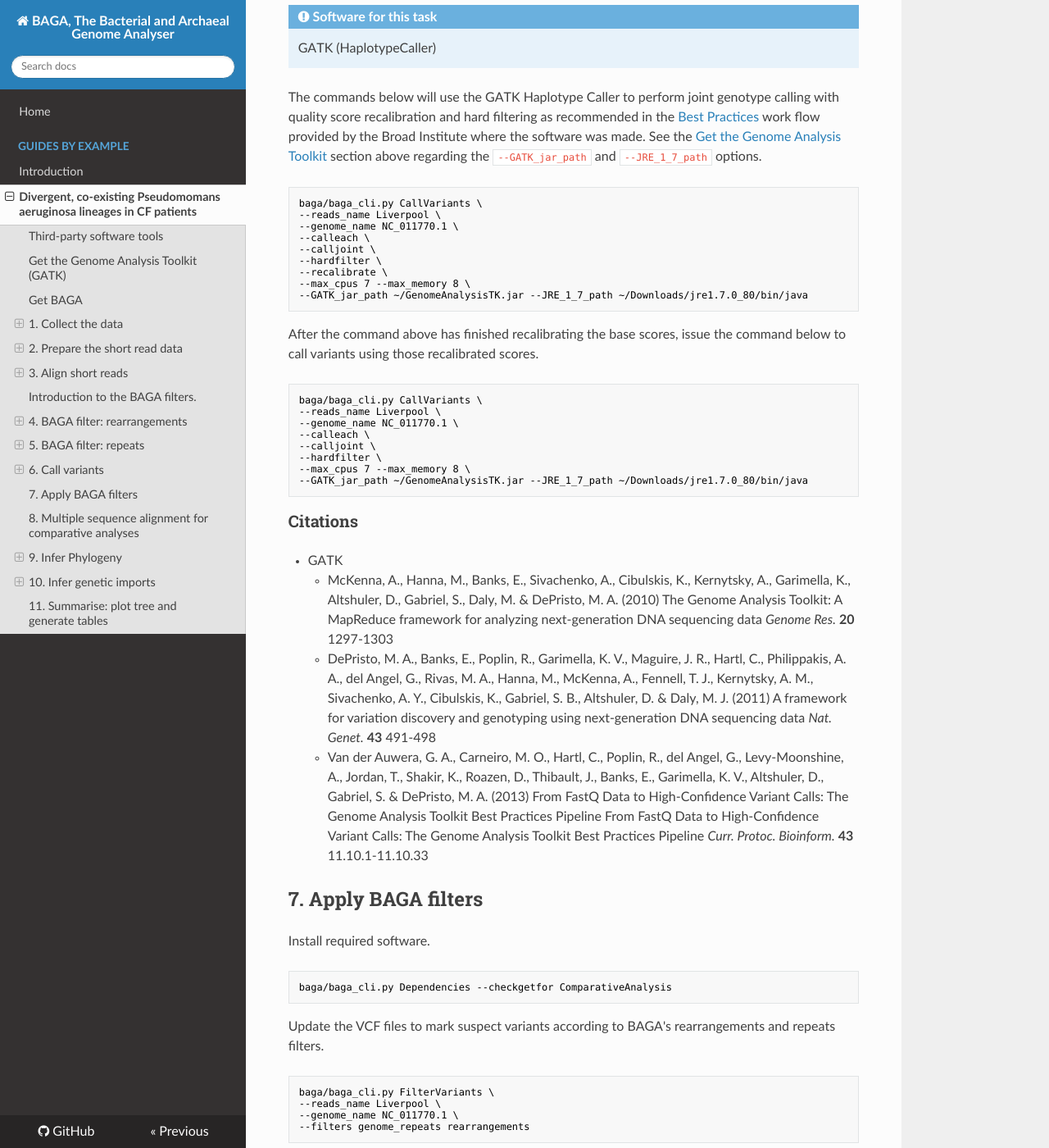
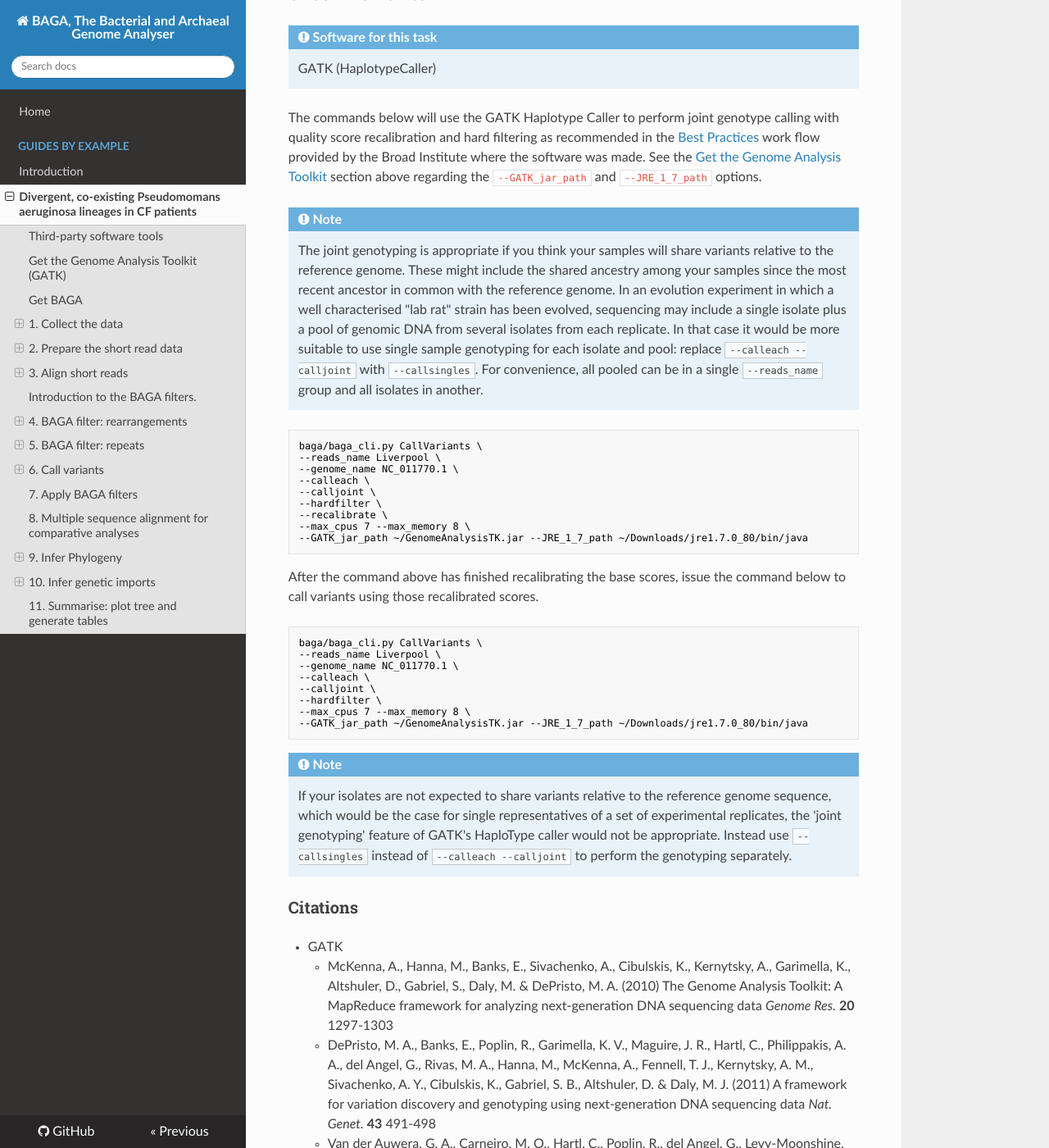
Before and after one commit to daveuu/baga, an MkDocs documentation site: the page built from docs/guide1.md, in a window 1280 px wide and 1400 px high, scrolled down 14460 px. Shown: the whole window at 82% size. Built offline with MkDocs 1.6.1, drawn with Linux system fonts in a browser that asks for light colours; nearby versions of some CDN libraries; old or Windows-style settings are respelled for this version of MkDocs; some of the changed text lies outside the part shown.

Commit message:
updated docs including script for whole analysis

````diff
--- a/docs/guide1.md
+++ b/docs/guide1.md
@@ -9,7 +9,7 @@ The analysis starts with paired end short sequence reads (now [publically availa
 After applying a pipelined BAGA analysis based on these or other scripts, you might decide to publish your findings. Independent reproduction of your analysis by other people is easily achievable by depositing your BAGA scripts into a public data repository such as [FigShare](http://figshare.com) and including the [DOI](http://www.doi.org/) and citation in your report.
 
 !!! note
-    Short read data is bulky. Some steps in the following analysis are rapid but others can take an hour or longer. You could paste each command into a terminal and wait for completion *e.g.* leave it running overnight, or, provided the [prerequisites](../#prerequisites) are installed, the whole analysis can be run using a single script which you can download [coming soon!]. Reading through the material below should help you to understand what happened during the analysis.
+    Short read data is bulky. Some steps in the following analysis are rapid but others can take an hour or longer. You could paste each command into a terminal and wait for completion *e.g.* leave it running overnight, or, provided the [prerequisites](../#prerequisites) are installed, the whole analysis can be run using a single script which you can download (right click [here](baga_guide1_script.sh) and 'save as...'). Reading through the material below should help you to understand what happened during the analysis.
 
 !!! warning
     Because of large amounts of data input/output, unless you have time on your hands, do not attempt over network mounted storage! Use a local 'scratch' disk if running on a compute cluster.
@@ -144,7 +144,7 @@ baga/baga_cli.py PrepareReads \
 
 The file 'baga.PrepareReads.Reads-Liverpool.baga' will be created where BAGA stores analysis metadata.
 
-Remove adaptor sequences and trim by position specific quality scores. This will generate an additional 27.6 GB of data(!).
+Remove adaptor sequences and trim by position specific quality scores. This will generate an additional 27.6 GB of data(!). Adjust `--max_cpus 7` here and in future commands to the number of processes you'd like to run at once. If you have a quad core CPU a value of 3 or 4 should be fine.
 ```bash
 baga/baga_cli.py PrepareReads \
 --reads_name Liverpool \
@@ -353,6 +353,10 @@ Other aspects of these repeats plots include: for each region, percent nucleotid
     GATK (HaplotypeCaller)
 
 The commands below will use the GATK Haplotype Caller to perform joint genotype calling with quality score recalibration and hard filtering as recommended in the [Best Practices](https://www.broadinstitute.org/gatk/guide/best-practices) work flow provided by the Broad Institute where the software was made. See the [Get the Genome Analysis Toolkit](#get-the-genome-analysis-toolkit-gatk) section above regarding the `--GATK_jar_path` and `--JRE_1_7_path` options.
+
+!!! note
+    The joint genotyping is appropriate if you think your samples will share variants relative to the reference genome. These might include the shared ancestry among your samples since the most recent ancestor in common with the reference genome. In an evolution experiment in which a well characterised "lab rat" strain has been evolved, sequencing may include a single isolate plus a pool of genomic DNA from several isolates from each replicate. In that case it would be more suitable to use single sample genotyping for each isolate and pool: replace `--calleach --calljoint` with `--callsingles`. For convenience, all pooled can be in a single `--reads_name` group and all isolates in another.
+
 ```bash
 baga/baga_cli.py CallVariants \
 --reads_name Liverpool \
@@ -376,6 +380,9 @@ baga/baga_cli.py CallVariants \
 --max_cpus 7 --max_memory 8 \
 --GATK_jar_path ~/GenomeAnalysisTK.jar --JRE_1_7_path ~/Downloads/jre1.7.0_80/bin/java
 ```
+
+!!! note
+    If your isolates are not expected to share variants relative to the reference genome sequence, which would be the case for single representatives of a set of experimental replicates, the 'joint genotyping' feature of GATK's HaploType caller would not be appropriate. Instead use `--callsingles` instead of `--calleach --calljoint` to perform the genotyping separately.
 
 ### Citations
 - GATK
@@ -455,7 +462,8 @@ baga/baga_cli.py ComparativeAnalysis \
 --plot_transfers \
 --path_to_tree NC_011770.1__Liverpool_SNPs_rooted.phy_phyml_tree \
 --use_names "phylogeny_sample_names.txt" \
---genome_name NC_011770.1
+--genome_name NC_011770.1 \
+--out_group NC_011770.
 ```
 
 ![NC_011770.1__Liverpool_SNPs_rooted_transfers.svg](images/NC_011770.1__Liverpool_SNPs_rooted_transfers.svg)
````
Also changed, not shown: other parts of docs/guide1.md (+1 -1 lines), 1 other file.
